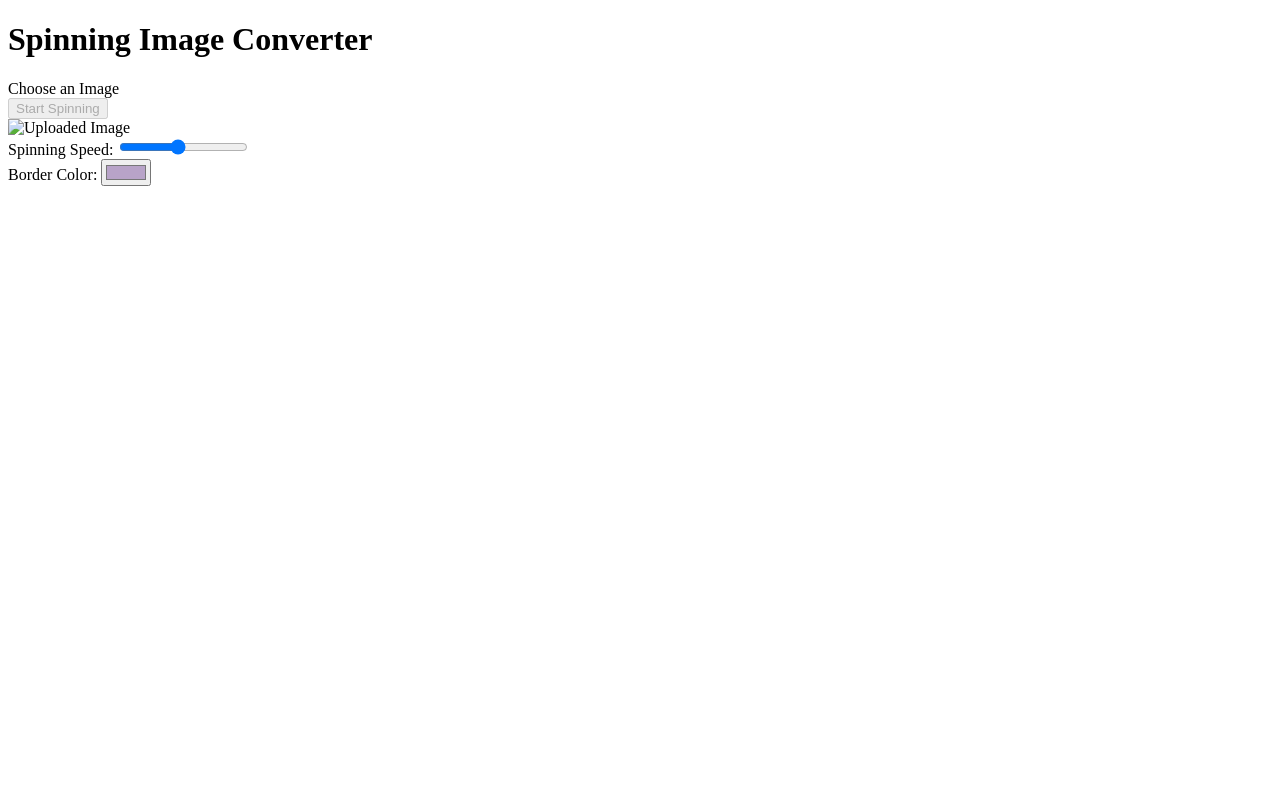
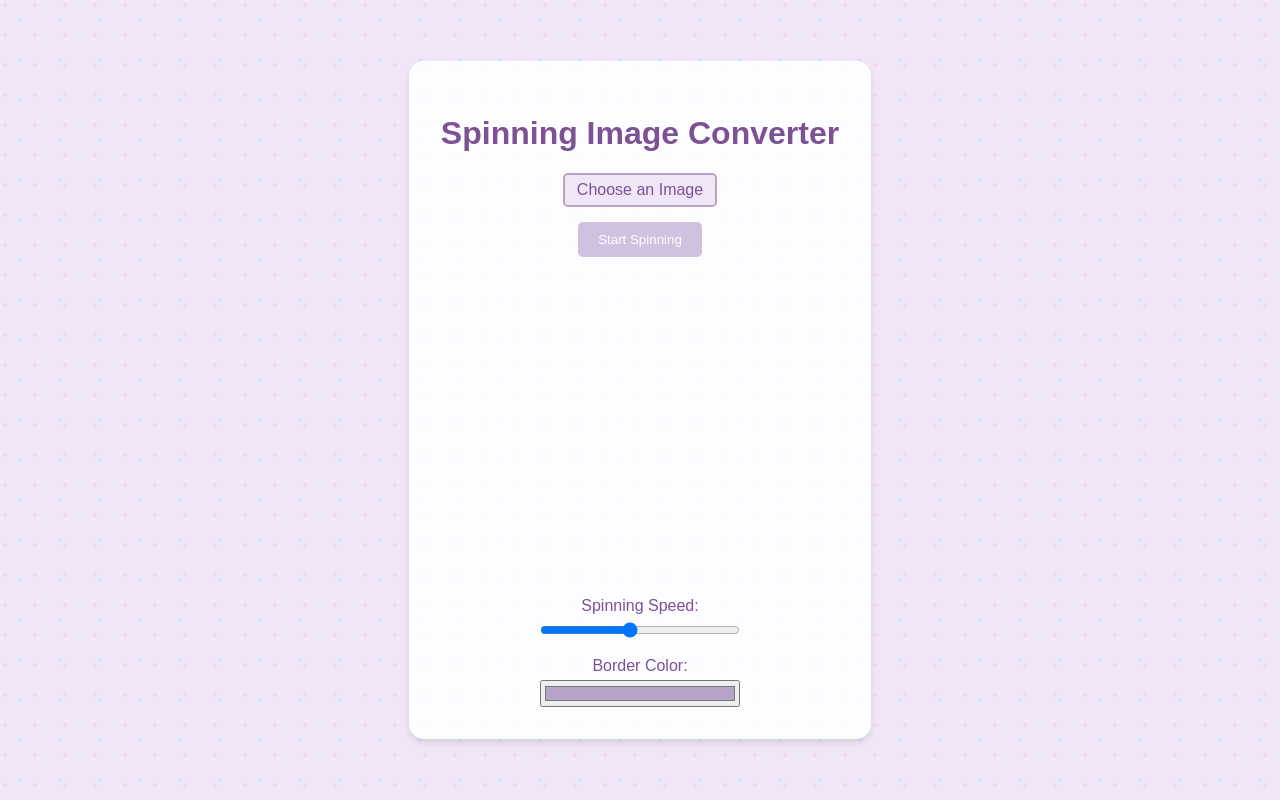
Before and after one commit to l33yum/ca-va-22, a plain HTML site: page index.html in a window 1280 px wide. Drawn offline with Linux system fonts and the light colour scheme.

Commit message:
Update index.html

```diff
--- a/index.html
+++ b/index.html
@@ -4,9 +4,7 @@
     <meta charset="UTF-8">
     <meta name="viewport" content="width=device-width, initial-scale=1.0">
     <title>Spinning Image Converter</title>
-    <style>
-        /* CSS Code Here */
-    </style>
+    <link rel="stylesheet" href="styles.css">
 </head>
 <body>
     <div class="container">
@@ -29,9 +27,6 @@
             <input type="color" id="borderColorControl" value="#b8a3c8">
         </div>
     </div>
-
-    <script>
-        // JavaScript Code Here
-    </script>
+    <script src="script.js"></script>
 </body>
 </html>
```
